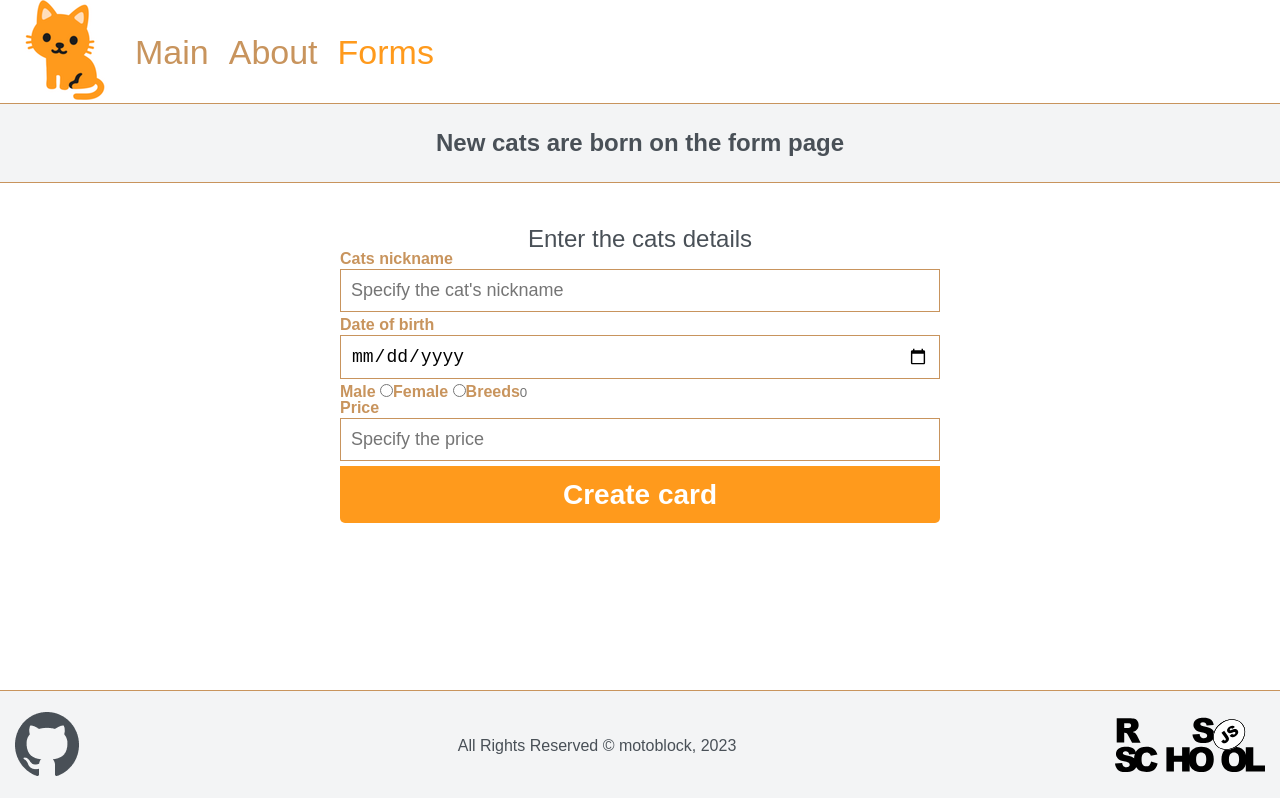
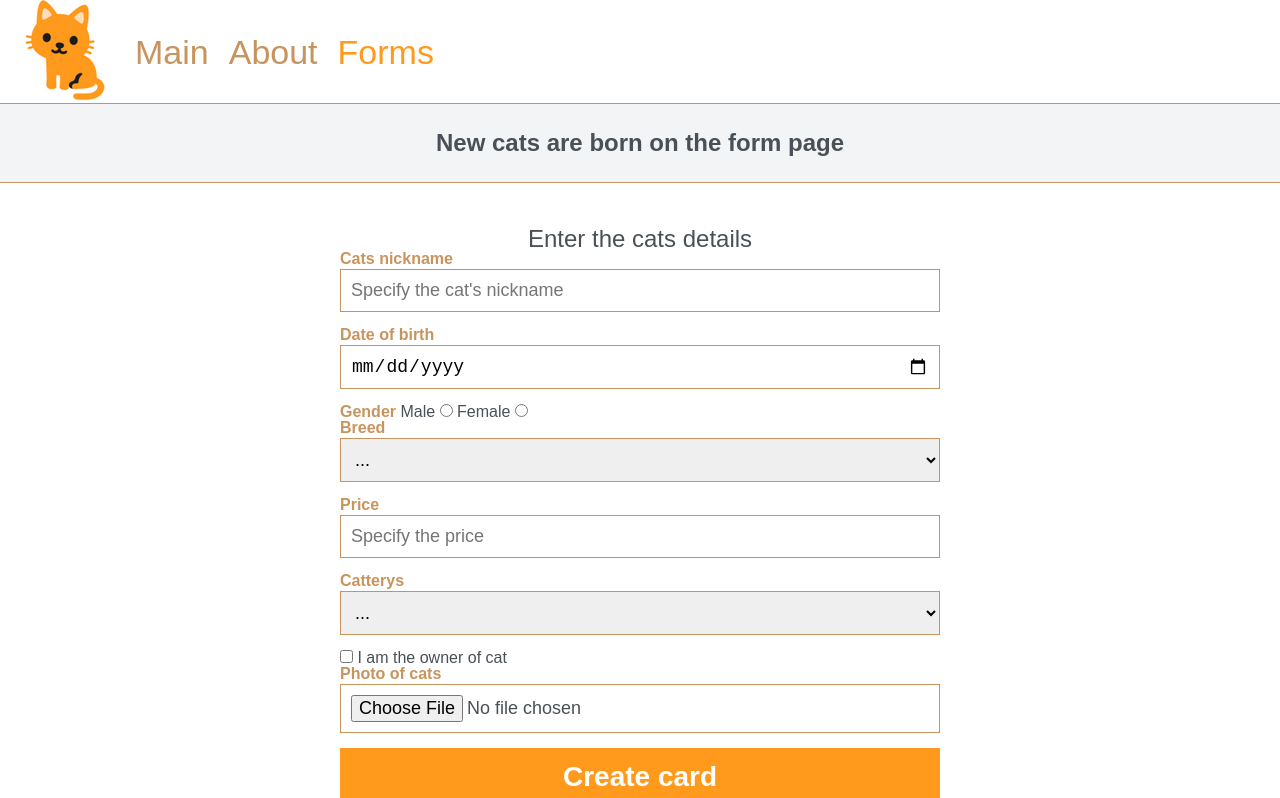
Before and after one commit to Motoblock/React, a React (Vite) app: page /forms in a window 1280 px wide. Shown: the top 798 px of the page. Built offline with nearby package versions, Linux system fonts and the light colour scheme.

Commit message:
feat: add new field to form

```diff
--- a/package.json
+++ b/package.json
@@ -13,13 +13,13 @@
     "coverage": "vitest run --coverage"
   },
   "dependencies": {
-    "@testing-library/user-event": "^14.4.3",
     "netlify": "^13.1.3",
     "react": "^18.2.0",
     "react-dom": "^18.2.0",
     "react-router-dom": "^6.8.2"
   },
   "devDependencies": {
+    "@testing-library/user-event": "^14.4.3",
     "@testing-library/jest-dom": "^5.16.5",
     "@testing-library/react": "^14.0.0",
     "@types/jest": "^27.5.2",
@@ -36,6 +36,7 @@
     "eslint-plugin-import": "^2.26.0",
     "eslint-plugin-prettier": "^4.0.0",
     "eslint-plugin-react": "^7.29.4",
+    "eslint-plugin-react-hooks": "^5.0.0-next-85de6fde5-20230328",
     "husky": "^7.0.4",
     "jsdom": "^21.1.0",
     "lint-staged": "^12.4.1",
--- a/src/component/UI/AddCard/AddCard.module.css
+++ b/src/component/UI/AddCard/AddCard.module.css
@@ -1,6 +1,6 @@
 .formInput {
   width: 100%;
-  margin: 2px 0px 5px 0;
+  margin: 2px 0px 15px 0;
   padding: 10px;
   border: 1px solid rgb(200, 148, 93);
   font-size: 18px;
--- a/src/component/UI/AddCard/AddCard.tsx
+++ b/src/component/UI/AddCard/AddCard.tsx
@@ -1,114 +1,181 @@
-import React from 'react';
-// import ReactDOM from 'react-dom';
-import { FieldValues, useForm } from 'react-hook-form';
+import React, { useState } from 'react';
+import { FieldValues, SubmitHandler, useForm } from 'react-hook-form';
 
 import { Button } from '../button/Button';
-// import { Input } from '../input/Input';
+// import { IBreedsData } from './../../../assets/data/breeds';
+// import { ICatterysData } from './../../../assets/data/catterys';
+import { breedsData } from '../../../assets/data/breeds';
+import { catterysData } from '../../../assets/data/catterys';
+import { Input } from '../input/Input';
 // import { Select } from '../select/Select';
 import classForm from './AddCard.module.css';
-// import { IFormStateType, propsInput, propsSelect, messagesErrors } from './types';
-// import { ICardCatProps } from '../card/types';
-// import { Card } from '../card/Card';
+
+import { ICardCatProps } from '../card/types';
+import { Card } from '../card/Card';
 import { ErrorMessage } from '../error/Error';
+import { messagesErrors, propsInput } from './dataError';
 
 export function AddCard() {
+  const [cards, setCards] = useState<ICardCatProps[]>([]);
   const {
     register,
     handleSubmit,
     formState: { errors },
-  } = useForm();
+  } = useForm({
+    criteriaMode: 'all',
+  });
 
   useForm({
     mode: 'onSubmit',
     reValidateMode: 'onSubmit',
   });
 
-  const onSubmit = (data: FieldValues) => {
-    alert(JSON.stringify(data));
+  const onSubmit: SubmitHandler<FieldValues> = (data) => {
+    const arr: ICardCatProps[] = cards;
+    console.log(JSON.stringify(arr));
+
+    let imageLink = '';
+    const selecteds = [...[...data.image]];
+    selecteds.forEach((i) => (imageLink = URL.createObjectURL(i)));
+
+    const newCard: ICardCatProps = {
+      id: data.length,
+      name: data.name,
+      age: data.month,
+      breed: data.breed,
+      sex: data.sex,
+      price: Number(data.price),
+      image: imageLink,
+      counts: Number(data.counts),
+      catterys: data.catterys,
     };
-
-  const intialValues = {
-    name: '',
-    age: 0,
-    sex: 0,
-    breed: '',
-    cattery: '',
-    image: '',
-    counts: '',
+    arr.push(newCard);
+    setCards(arr);
   };
 
   return (
+    <>
       <form className={classForm.formCard} onSubmit={handleSubmit(onSubmit)}>
         <label className={classForm.label} htmlFor="name">
           Cats nickname
+        </label>
         <input
           className={classForm.formInput}
-          defaultValue={intialValues.name}
-          placeholder="Specify the cat's nickname"
+          placeholder={propsInput[0].placeholder}
           {...register('name', {
-            validate: (value) => value !== '',
-            pattern: /^[A-Za-z]_-+$/i,
-            maxLength: 25,
+            required: true,
+            pattern: /^[A-Za-z_-]{2, 25}+$/,
           })}
         />
-        {errors.name && <ErrorMessage message="Cats nickname name is not empty" />}
-      </label>
+        {errors.name && errors.name.type === 'required' && (
+          <ErrorMessage message={`${messagesErrors[0].name?.nameValue}`} />
+        )}
+        {errors.name && errors.name.type === 'pattern' && (
+          <ErrorMessage message={`${messagesErrors[0].name?.nameString}`} />
+        )}
         <label className={classForm.label} htmlFor="age">
           Date of birth
+        </label>
         <input
-          defaultValue={intialValues.age}
           type="date"
           className={classForm.formInput}
           {...register('age', {
-            validate: (value) => value.length > 3,
-          })}
-        />
-        {errors.age && <ErrorMessage message="Specify the date of birth" />}
-      </label>
-
-      <label className={classForm.label} htmlFor="sex">
-        Male <input value={0} type="radio" {...register('sex')} />
-        Female <input value={1} type="radio" {...register('sex')} />
-      </label>
-      <label className={classForm.label} htmlFor="sex">
-        Breeds
-        <input
-          defaultValue={intialValues.age}
-          placeholder="0"
-          type="select"
-          {...register('age', {
+            required: `${messagesErrors[1].age?.ageValue}`,
             validate: {
-              positiveNumber: (value) => parseFloat(value) > 0,
-              lessThanHundred: (value) => parseFloat(value) < 200,
+              datediff: (value) => datediff(value) > 1 || 'At least 2 months',
             },
           })}
         />
+        {errors.age && <ErrorMessage message={`${errors.age.message}`} />}
+        <label className={classForm.label} htmlFor="sex">
+          Gender{' '}
         </label>
-      {/* {errors.age && errors.age.type === 'positiveNumber' && <p>Your age is invalid</p>}
-      {errors.age && errors.age.type === 'lessThanHundred' && (
-        <p>Your age should be greater than 200</p>
-      )} */}
+        Male{' '}
+        <input value={0} type="radio" {...register('sex', { required: 'Specify the gender' })} />
+        &nbsp;Female{' '}
+        <input value={1} type="radio" {...register('sex', { required: 'Specify the gender' })} />
+        {errors.sex && <ErrorMessage message={`${errors.sex.message}`} />}
         <br />
+        <label className={classForm.label} htmlFor="breed">
+          Breed
+        </label>
+        <select
+          className={classForm.formInput}
+          {...register('breed', {
+            validate: (value) => value !== '',
+          })}
+        >
+          <option value={''}>...</option>
+          {breedsData.map((item, index) => {
+            return (
+              <option key={index} value={item.name}>
+                {item.name}
+              </option>
+            );
+          })}
+        </select>
+        {errors.breed && <ErrorMessage message="Specify the breed" />}
         <label className={classForm.label} htmlFor="price">
           Price
+        </label>
+        <Input id={'5'} placeholder="Specify the price" type="number" {...register('price')} />
+        {errors.price && <ErrorMessage message={`${messagesErrors[2].price?.priceValue}`} />}
+        <label className={classForm.label} htmlFor="catterys">
+          Catterys
+        </label>
+        <select
+          className={classForm.formInput}
+          {...register('catterys', {
+            validate: (value) => value !== '',
+          })}
+        >
+          <option value={''}>...</option>
+          {catterysData.map((item, index) => {
+            return (
+              <option key={index} value={item.name}>
+                {item.name}
+              </option>
+            );
+          })}
+        </select>
+        {errors.catterys && <ErrorMessage message="Specify the catterys" />}
+        <label className={classForm.label} htmlFor="counts"></label>
         <input
+          value={0}
+          type="checkbox"
+          {...register('counts', {
+            required: 'Only owners can add information',
+          })}
+        />{' '}
+        I am the owner of cat
+        {errors.counts && <ErrorMessage message={`${errors.counts.message}`} />}
+        <br />
+        <label className={classForm.label} htmlFor="image">
+          Photo of cats
+        </label>
+        <input
+          type="file"
+          accept="image/*"
           className={classForm.formInput}
-          placeholder="Specify the price"
-          type="number"
-          {...register('price', {
-            validate: (value) => value !== '',
-            maxLength: 25,
+          placeholder="file_input"
+          {...register('image', {
+            required: 'Specify the foto',
           })}
         />
-        {errors.price && <ErrorMessage message="Specify the cost" />}
-      </label>
-
+        {errors.image && <ErrorMessage message={'Specify the foto'} />}
         <Button>Create card</Button>
       </form>
+      <div className={classForm.cards__boxAdd}>
+        {cards.map((card, index) => {
+          return <Card key={index} {...card} />;
+        })}
+      </div>
+    </>
   );
 }
 
 const datediff = (first: Date) => {
+  if (!first) first = new Date();
   return Math.trunc((Number(new Date()) - Number(first)) / (1000 * 60 * 60 * 24 * 30));
 };
 
--- /dev/null
+++ b/src/component/UI/AddCard/dataError.ts
@@ -0,0 +1,61 @@
+import { breedsData } from '../../../assets/data/breeds';
+import { catterysData } from '../../../assets/data/catterys';
+
+export const propsInput = [
+  {
+    name: 'name',
+    label: 'name',
+    type: 'text',
+    placeholder: "Specify the cat's nickname",
+  },
+  {
+    name: 'age',
+    label: 'age',
+    type: 'date',
+    max: Date(),
+    role: 'age',
+  },
+  {
+    name: 'price',
+    label: 'price',
+    type: 'number',
+    placeholder: 'Specify the price',
+  },
+  {
+    name: 'image',
+    label: 'image',
+    type: 'file',
+    accept: 'image/*',
+  },
+];
+
+export const propsSelect = [
+  {
+    name: 'breed',
+    data: breedsData,
+    label: 'breed',
+  },
+  {
+    name: 'cattery',
+    data: catterysData,
+    label: 'cattery',
+  },
+];
+
+export const messagesErrors = [
+  {
+    name: {
+      nameValue: 'The field should not be empty',
+      nameString:
+        'The name contains only letters and must be at least 2 letters and no more than 25',
+      nameUpper: ' The name must begin with a capital letter',
+    },
+  },
+  { age: { ageValue: ' Specify the date of birth', ageSmall: ' At least 2 months' } },
+  { price: { priceValue: ' Specify the cost', priceMax: ' The price is too high' } },
+  { sex: { sexValue: ' Specify the gender ' } },
+  { breed: { breedValue: ' Specify the breed' } },
+  { cattery: { catteryValue: ' Specify the cattery' } },
+  { image: { imageValue: ' Specify the foto', imageFormat: ' The file format is not graphic' } },
+  { counts: { countsValue: ' Only owners can add information ' } },
+];
--- a/src/component/UI/error/Error.tsx
+++ b/src/component/UI/error/Error.tsx
@@ -1,21 +1,15 @@
 import React from 'react';
 import classes from './Error.module.css';
-interface ErrorMessageProps {
+interface IErrorMessageProps {
   message: string;
 }
 
-export class ErrorMessage extends React.Component<ErrorMessageProps> {
-  constructor(props: ErrorMessageProps) {
-    super(props);
-  }
-
-  render() {
+export const ErrorMessage = (error: IErrorMessageProps) => {
   return (
     <>
       <div key={Date.now()} className={classes.error}>
-          {this.props.message}
+        {error.message}
       </div>
     </>
   );
-  }
-}
+};
--- a/src/component/UI/input/Input.module.css
+++ b/src/component/UI/input/Input.module.css
@@ -4,3 +4,11 @@
   margin: 5px 0;
   border: 1px solid rgb(200, 148, 93);
 }
+
+.formInput {
+  width: 100%;
+  margin: 2px 0px 15px 0;
+  padding: 10px;
+  border: 1px solid rgb(200, 148, 93);
+  font-size: 18px;
+}
--- a/src/component/UI/input/Input.tsx
+++ b/src/component/UI/input/Input.tsx
@@ -1,6 +1,11 @@
 import React from 'react';
+
 import classes from './Input.module.css';
+import { IinputTextProps } from './../AddCard/types';
 
-export const Input = React.forwardRef<HTMLInputElement>((props, ref) => {
-  return <input ref={ref} className={classes.formInput} {...props} />;
-});
+export const Input = React.forwardRef<HTMLInputElement, IinputTextProps>(
+  ({ id, ...props }, ref) => {
+    console.log(props);
+    return <input id={id} ref={ref} className={classes.formInput} {...props} />;
+  }
+);
--- a/src/component/UI/input/Search.tsx
+++ b/src/component/UI/input/Search.tsx
@@ -1,38 +1,10 @@
-// import React, { ChangeEvent } from 'react';
 import React from 'react';
 
 import classes from './Input.module.css';
 import { IInputProps } from './interface';
 
 export const Search = (props: IInputProps) => {
-  const { onChange, value, ref, placeholder = 'Укажите породу...' } = props;
-  // const [searchInput, setValue] = useState(
-  //   localStorage.getItem('searchInput') ? localStorage.getItem('searchInput') : ''
-  // );
-
-  // useEffect(() => {
-  //   return () => {
-  //     localStorage.setItem('searchInput', searchInput);
-  //   };
-  // });
-
-  // props.onChange = (e: ChangeEvent) => {
-  //   const searchInput = e.target as HTMLInputElement;
-  //   if (searchInput) setValue(searchInput.value);
-  // };
-  // componentWillUnmount() {
-  //   if (!this.state) return;
-
-  //   const value = this.state.value || '';
-  //   localStorage.setItem('searchInput', value);
-  // }
-
-  // componentDidMount() {
-  //   const value = localStorage.getItem('searchInput');
-
-  //   if (!value) return;
-  //   if (value) this.setState({ value: value });
-  // }
+  const { onChange, ref1, value, placeholder = 'Укажите породу...' } = props;
 
   return (
     <div className="search">
@@ -42,7 +14,7 @@ export const Search = (props: IInputProps) => {
         onChange={onChange}
         placeholder={placeholder}
         value={value}
-        ref={ref}
+        ref={ref1}
       />
     </div>
   );
--- a/src/component/UI/input/interface.tsx
+++ b/src/component/UI/input/interface.tsx
@@ -1,8 +1,8 @@
-import { MutableRefObject } from 'react';
+import { RefObject } from 'react';
 
 export interface IInputProps {
   placeholder?: string;
   value?: string;
-  ref?: MutableRefObject<HTMLInputElement | null>;
+  ref1: RefObject<HTMLInputElement>;
   onChange: (e: React.ChangeEvent<HTMLInputElement>) => void;
 }
--- a/src/page/main/main.tsx
+++ b/src/page/main/main.tsx
@@ -9,26 +9,24 @@ export function Main() {
   // localStorage.getItem('searchInput') ? localStorage.getItem('searchInput') :
   const [search, setSearch] = useState(localStorage.getItem('searchInput') || '');
   const [items, setItems] = useState(catsData);
-  const inputRef = useRef(null);
+  const inputRef = useRef(search);
+  const inputRef2 = useRef<HTMLInputElement>(null);
+
+  React.useEffect(() => {
+    inputRef.current = search;
+    setItems(catsData.filter((el) => el.breed.toLowerCase().includes(search.toLowerCase())));
+  }, [search]);
 
   useEffect(() => {
-    setItems(catsData.filter((el) => el.breed.toLowerCase().includes(search.toLowerCase())));
-    // inputRef.current = search;
     return () => {
-      // console.log(inputRef.current);
-      // localStorage.setItem('searchInput', inputRef.current?.value[0]);
-      if (search) {
-        localStorage.setItem('searchInput', search);
-      } else {
-        localStorage.setItem('searchInput', '');
-      }
+      if (inputRef.current) localStorage.setItem('searchInput', inputRef.current);
     };
-  }, [search]);
+  }, []);
 
   return (
     <>
       <h2>Find yourself a fuzzy</h2>
-      <Search ref={inputRef} value={search} onChange={(e) => setSearch(e.target.value)} />
+      <Search ref1={inputRef2} value={search} onChange={(e) => setSearch(e.target.value)} />
       <CardList items={items} />
     </>
   );
```
Also changed, not shown: src/component/UI/AddCard/types.ts (+6 -60 lines), 1 other file (tests, documents, lock files or other folders). Lines whose indentation alone changed are shown as unchanged.
